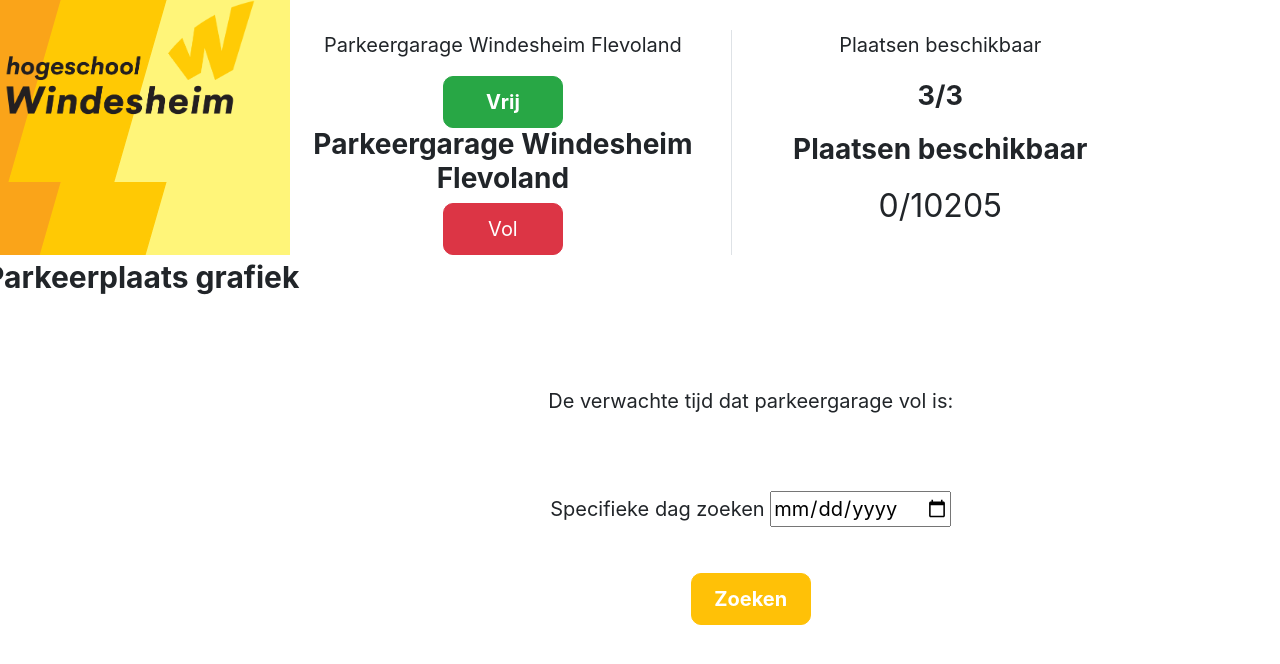
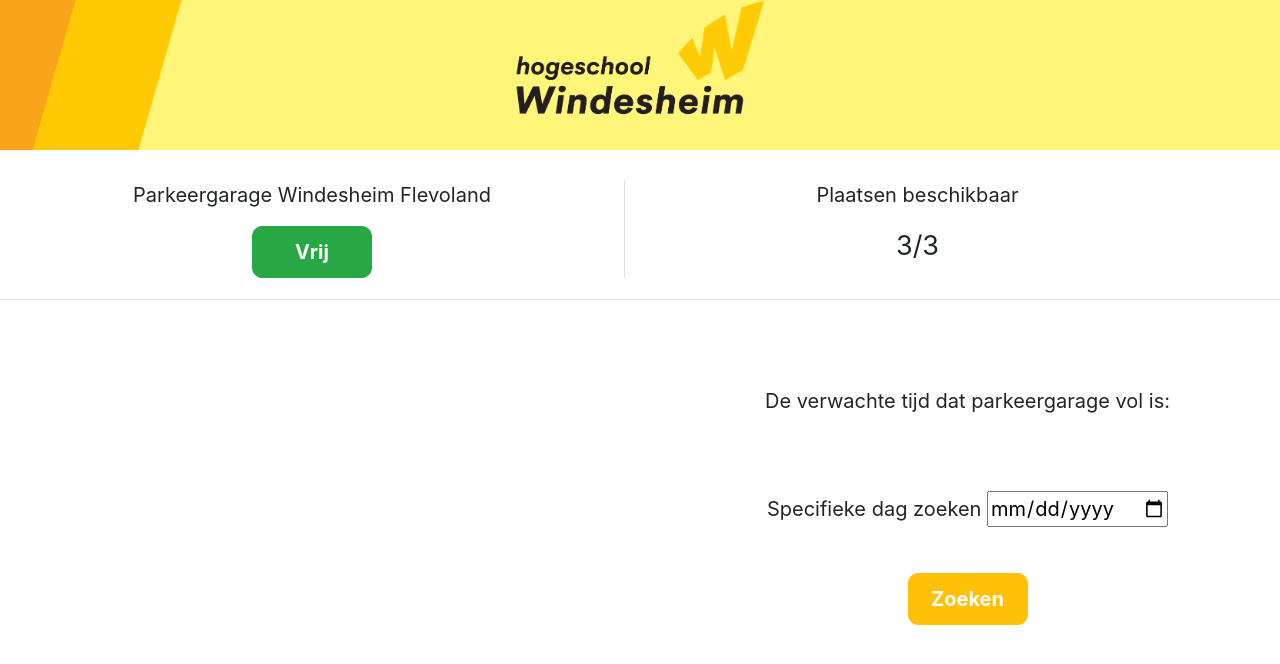
Before and after one commit to Sten-ellsworth/Smart_World, a Django app: page / in a window 1280 px wide. Shown: the top 664 px of the page. Run offline with Django 3.2, Linux system fonts and the light colour scheme; data comes from the database, SQL or seed files in the repository; data that the repository does not hold is empty; a map, chart or similar area stays blank; parts of the project's set-up code (start-up, migrations or seed data) failed here and were passed over; some libraries are stand-ins or nearby versions.

Commit message:
no message

```diff
--- a/smart_world/dashboard/templates/index.html
+++ b/smart_world/dashboard/templates/index.html
@@ -7,7 +7,6 @@
 <!-- Overal het lettertype "Roboto toepassen"-->
 <link href="http://fonts.googleapis.com/css?family=Roboto" rel="stylesheet" type="text/css">
  <script type="text/javascript" src="https://www.gstatic.com/charts/loader.js"></script>
-<div class="row">
 
 <!-- Logo met banner-->
 <div class="row" align="center">
@@ -24,44 +23,24 @@
     <div class="col-6 text-center">
             <div class="center border-right" style="margin-top: 30px;">
                 <p style="font-size:20px;">Parkeergarage Windesheim Flevoland</p>
-                {% if empty_or_full_value %}
-                <button type="button" class="btn btn-success" align="center"  style="padding: 10px 20px; font-size: 20px; border-radius: 10px; width:120px;"><b>Vrij</b></button>
-                {% else %}
-                <button type="button" class="btn btn-danger" align="center"  style="padding: 10px 20px; font-size: 20px; border-radius: 10px; width:120px;"><b>Vol</b></button>
-                {% endif %}
-                <h3><strong>Parkeergarage Windesheim Flevoland</strong></h3>
-
-                <button id="vrij" type="button" class="btn btn-success btn-lg" style="padding: 10px 20px; font-size: 20px; border-radius: 10px; width:120px; {% if not empty_or_full_value %} display: none; {% endif %}">Vrij</button>
-                <button id="vol" type="button" class="btn btn-danger btn-lg" style="padding: 10px 20px; font-size: 20px; border-radius: 10px; width:120px; {% if empty_or_full_value %} display: none; {% endif %}">Vol</button>
+                <button type="button" class="btn btn-success" align="center"  style="padding: 10px 20px; font-size: 20px; border-radius: 10px; width:120px; {% if not empty_or_full_value %} display: none; {% endif %}"><b>Vrij</b></button>
+                <button type="button" class="btn btn-danger" align="center"  style="padding: 10px 20px; font-size: 20px; border-radius: 10px; width:120px; {% if empty_or_full_value %} display: none; {% endif %}"><b>Vol</b></button>
             </div>
     </div>
     <div class="col-6 text-center">
         <div class="bezet" style="margin-top: 30px; margin-right: 100px;">
             <p style="font-size:20px;">Plaatsen beschikbaar</p>
-            <p style="font-size:27px;"><b> {{empty_or_full_value.count}}/{{sensor.count}}</b></p>
-                <h3><strong>Plaatsen beschikbaar</strong></h3>
                 {% for data in graphQuery%}
                 {{data.sensorValue}}
                 {%endfor%}
                 <p style="font-size:200%"> {{graphQuery}}</p>
-            <p style="font-size:200%" id="sensorValues">{{empty_or_full_value.count}}/{{sensor.count}}</p>
+            <p style="font-size:27px;" id="sensorValues">{{empty_or_full_value.count}}/{{sensor.count}}</p>
         </div>
     </div>
 </div>
 
 <hr>
 <!--Grafiek-->
-
-  <br>
-<center>
-<p style="font-size:30px;"><b>Parkeerplaats grafiek</b></p>
-  <div id="ParkeerGrafiek"></div>
-</center>
-
-
-
-</head>
-
 
 <!-- 2de Row met gedeeltes:
 Gedeelte 1:
@@ -159,7 +138,7 @@
                     $("#vol").hide();
                 }
             });
-        }, 1000);
+        }, 10000);
     });
 </script>
 
```
Also changed, not shown: smart_world/dashboard/migrations/0004_graph.py (deleted).
